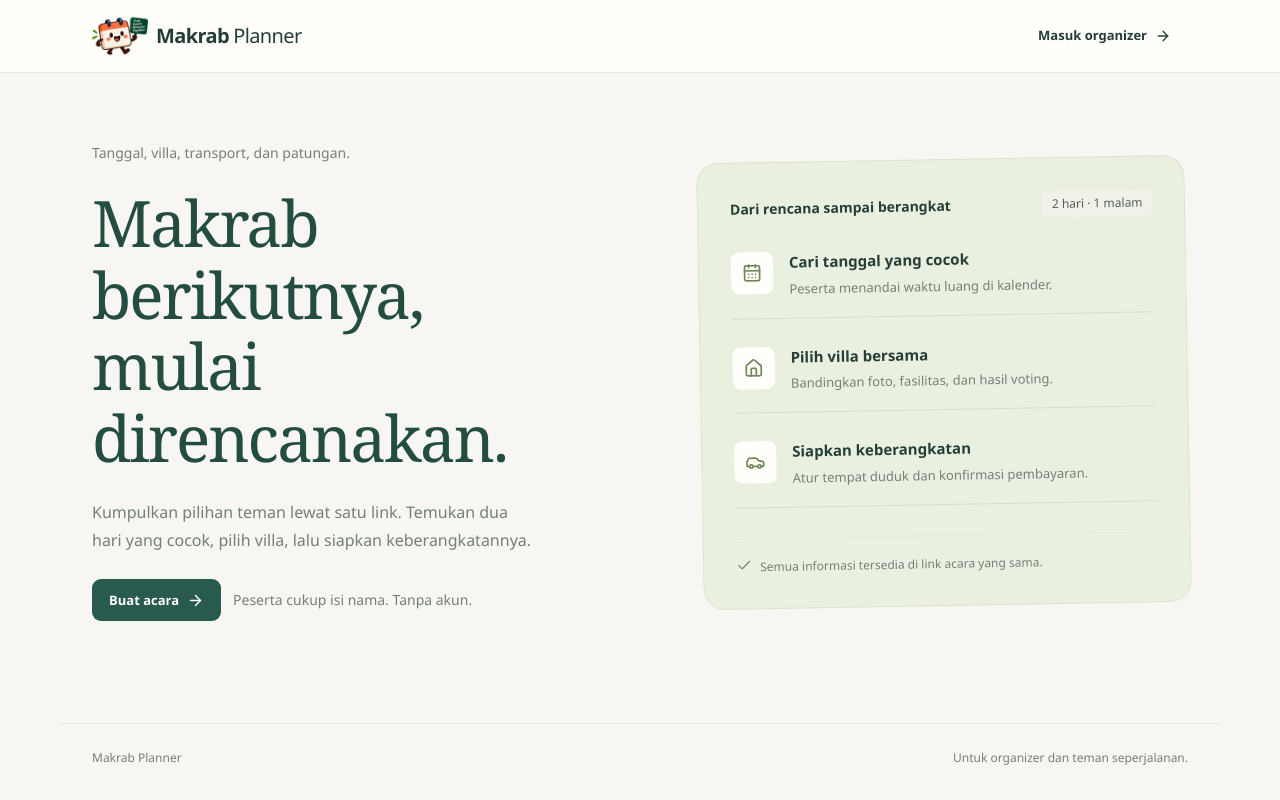
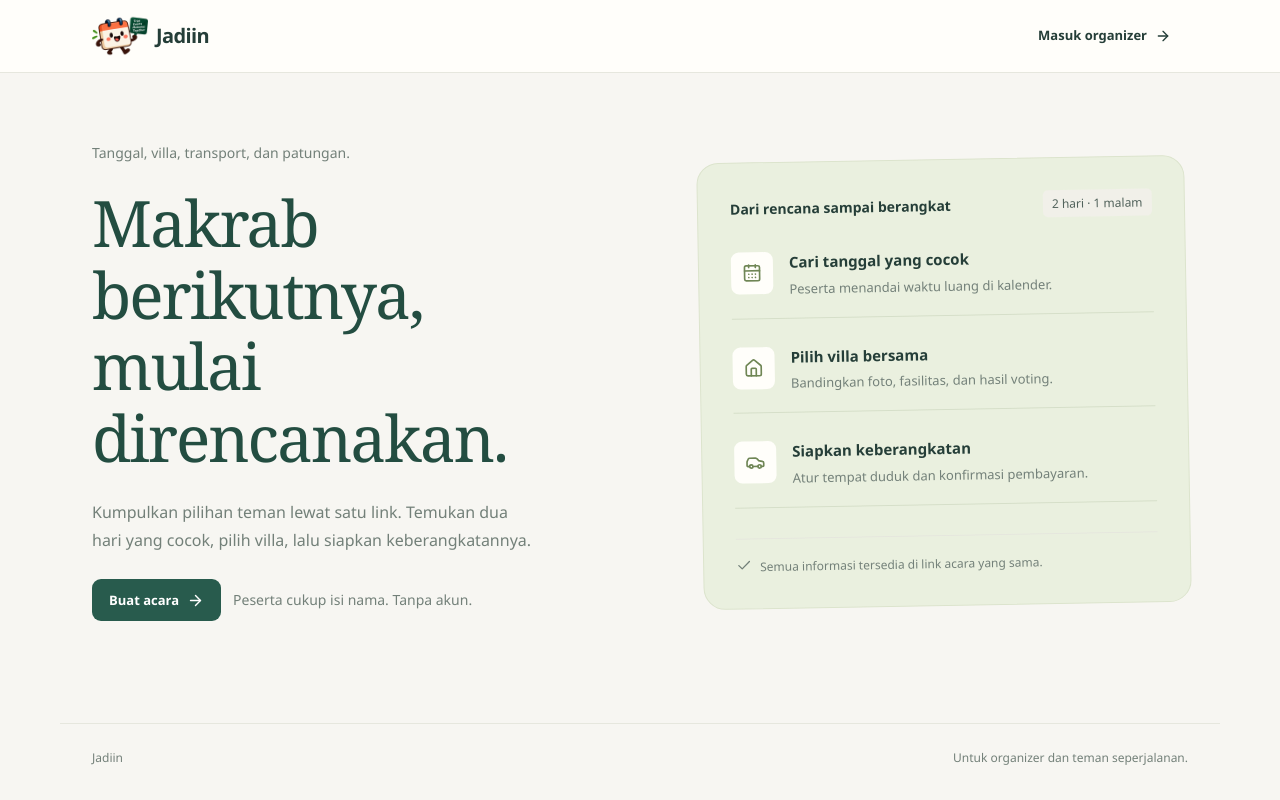
Before and after one commit to Asricky/Jadiin, a Next.js app: page / in a window 1280 px wide. Built offline with nearby package versions, Linux system fonts and the light colour scheme.

Commit message:
feat: rebrand as Jadiin and refresh project documentation

```diff
--- a/package.json
+++ b/package.json
@@ -1,5 +1,5 @@
 {
-  "name": "makrab-planner",
+  "name": "jadiin",
   "version": "1.0.0",
   "private": true,
   "scripts": {
--- a/src/app/admin/layout.tsx
+++ b/src/app/admin/layout.tsx
@@ -27,7 +27,7 @@ export default async function AdminLayout({ children }: { children: React.ReactN
       </header>
       {children}
       <footer className="container footer row between">
-        <span>Makrab Planner © {new Date().getFullYear()}</span>
+        <span>Jadiin © {new Date().getFullYear()}</span>
       </footer>
     </>
   );
--- a/src/app/e/[slug]/layout.tsx
+++ b/src/app/e/[slug]/layout.tsx
@@ -8,7 +8,7 @@ export default function ParticipantLayout({ children }: { children: React.ReactN
         </div>
       </header>
       {children}
-      <footer className="narrow footer">Makrab Planner</footer>
+      <footer className="narrow footer">Jadiin</footer>
     </>
   );
 }
--- a/src/app/globals.css
+++ b/src/app/globals.css
@@ -268,9 +268,6 @@ summary {
   flex-shrink: 0;
   margin-right: 4px;
 }
-.brand-light {
-  font-weight: 400;
-}
 .nav-link {
   font-size: 13px;
   color: var(--muted);
--- a/src/app/layout.tsx
+++ b/src/app/layout.tsx
@@ -2,8 +2,8 @@ import type { Metadata } from 'next';
 import './globals.css';
 export const metadata: Metadata = {
   title: {
-    default: 'Makrab Planner',
-    template: '%s · Makrab Planner',
+    default: 'Jadiin',
+    template: '%s · Jadiin',
   },
   description:
     'Dari pilih tanggal sampai siap berangkat. Rencanakan makrab bareng teman, semudah berbagi link.',
--- a/src/app/page.tsx
+++ b/src/app/page.tsx
@@ -76,7 +76,7 @@ export default function Home() {
         </section>
       </main>
       <footer className="footer container row between">
-        <span>Makrab Planner</span>
+        <span>Jadiin</span>
         <span>Untuk organizer dan teman seperjalanan.</span>
       </footer>
     </>
--- a/src/components/common.tsx
+++ b/src/components/common.tsx
@@ -6,9 +6,9 @@ import Image from 'next/image';
 import { Button } from './ui/button';
 export function Brand() {
   return (
-    <Link href="/" className="brand" aria-label="Makrab Planner — beranda">
+    <Link href="/" className="brand" aria-label="Jadiin — beranda">
       <Image src="/brand/logo.png" alt="" width={56} height={56} className="brand-logo" priority />
-      Makrab <span className="brand-light">Planner</span>
+      Jadiin
     </Link>
   );
 }
```
Also changed, not shown: 3 other files (tests, documents, lock files or other folders).
